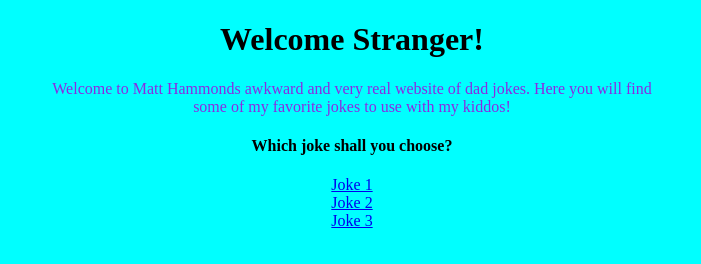
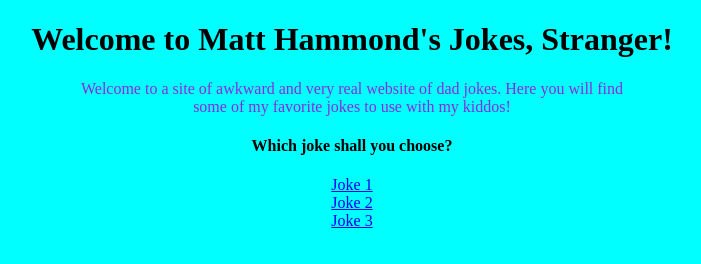
Before and after one commit to Hambassist/final-website, a plain HTML site: page index.html in a window 1280 px wide. Shown: the whole page, without its empty margins (288-989 px from the left). Drawn offline with Linux system fonts and the light colour scheme.

Commit message:
index.html was changed for demo

```diff
--- a/index.html
+++ b/index.html
@@ -27,9 +27,9 @@
     </style>
 </head>
 
-<h1>Welcome Stranger!</h1>
+<h1>Welcome to Matt Hammond's Jokes, Stranger!</h1>
 <p>
-    Welcome to Matt Hammonds awkward and very
+    Welcome to a site of awkward and very
     real website of dad jokes. Here you will find <br>
     some of my favorite jokes to use with my kiddos!
 </p>
```
Also changed, not shown: joke1.html (+2 -2 lines).
